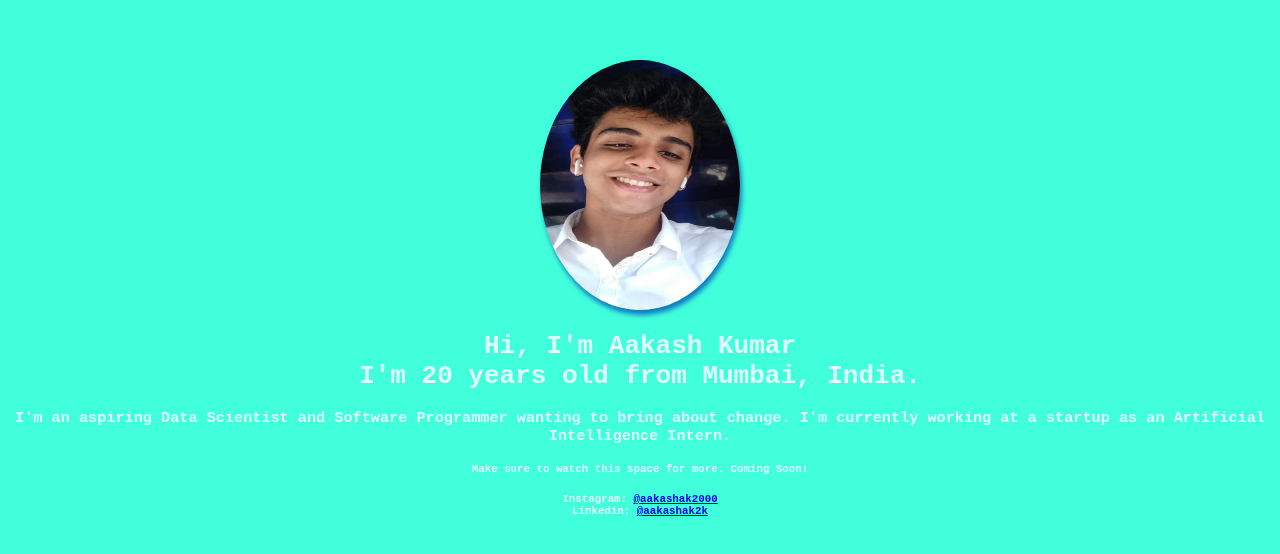
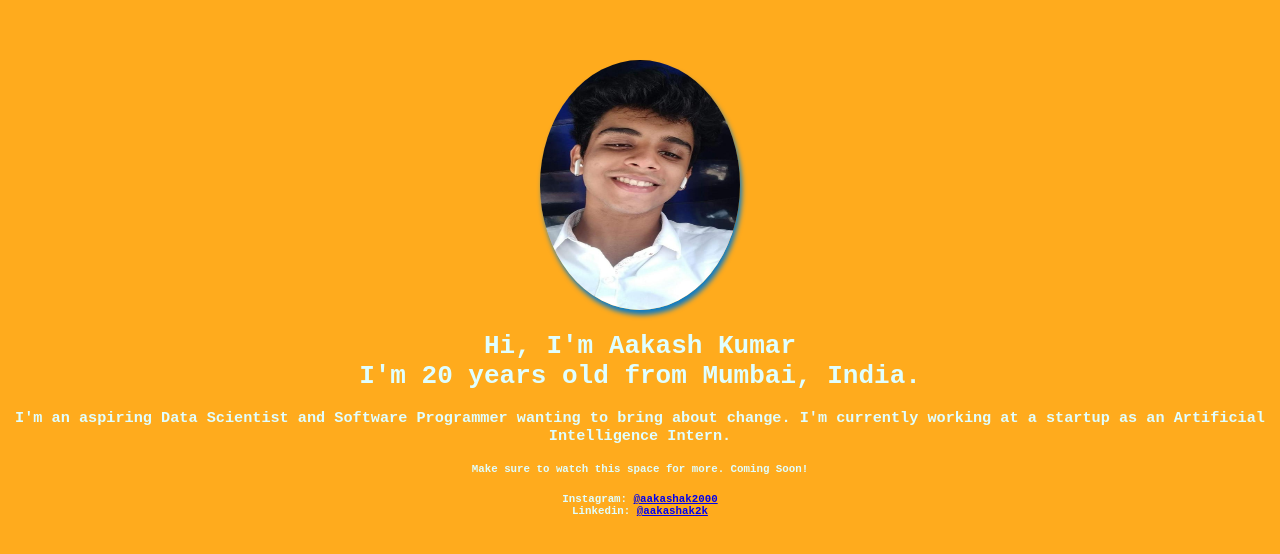
Before and after one commit to aakashak2000/basicHTML, a plain HTML site: page index.html in a window 1280 px wide. Shown: the part 132-686 px from the top of the page. Drawn offline with Linux system fonts and the light colour scheme.

Commit message:
Update main.css

```diff
--- a/css/main.css
+++ b/css/main.css
@@ -1,5 +1,5 @@
 .site-header{
-    background-color: #42FFDB;
+    background-color: #FFAB1D;
     color: #e0ffff;
     height: 100vh;
     font-family: monospace;
```
